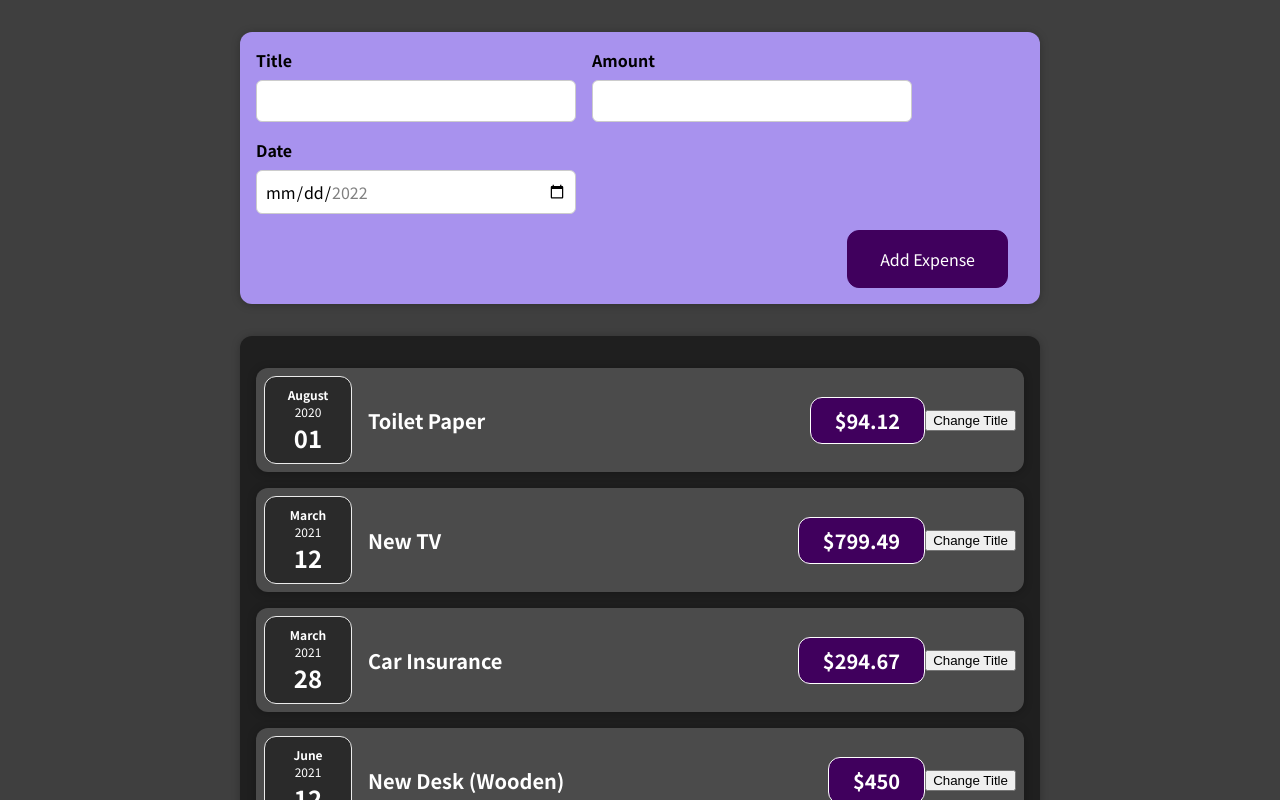
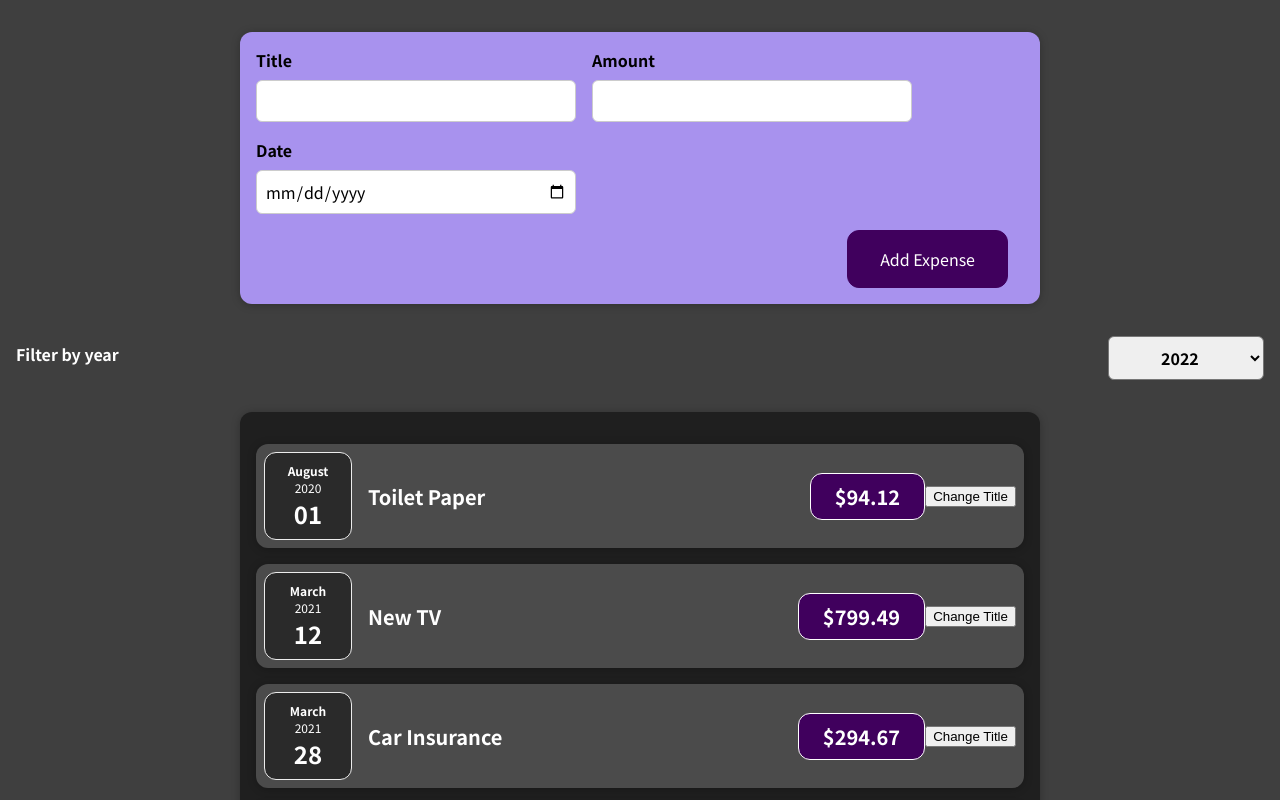
Before and after one commit to JackCode/001-starting-setup, a React (Create React App) app: page / in a window 1280 px wide. Shown: the top 800 px of the page. Built offline with nearby package versions, Linux system fonts and the light colour scheme.

Commit message:
Add expenses filter

```diff
--- a/src/components/Expenses/Expenses.js
+++ b/src/components/Expenses/Expenses.js
@@ -1,10 +1,19 @@
 import React from "react";
 import ExpenseItem from "./ExpenseItem";
 import Card from "../UI/Card";
+import ExpensesFilter from "./ExpensesFilter";
+
 import "./Expenses.css";
 
 const Expenses = function (props) {
+  const yearSelectedDataHandler = function (year) {
+    console.log("In Expenses.js");
+    console.log(year);
+  };
+
   return (
+    <div>
+      <ExpensesFilter onYearSelected={yearSelectedDataHandler} />
       <Card className="expenses">
         {props.expenses.map((exp, i) => (
           <ExpenseItem
@@ -15,6 +24,7 @@ const Expenses = function (props) {
           />
         ))}
       </Card>
+    </div>
   );
 };
 
--- /dev/null
+++ b/src/components/Expenses/ExpensesFilter.css
@@ -0,0 +1,24 @@
+.expenses-filter {
+  color: white;
+  padding: 0 1rem;
+}
+
+.expenses-filter__control {
+  display: flex;
+  width: 100%;
+  align-items: center;
+  justify-content: space-between;
+  margin: 1rem 0;
+}
+
+.expenses-filter label {
+  font-weight: bold;
+  margin-bottom: 0.5rem;
+}
+
+.expenses-filter select {
+  font: inherit;
+  padding: 0.5rem 3rem;
+  font-weight: bold;
+  border-radius: 6px;
+}
--- /dev/null
+++ b/src/components/Expenses/ExpensesFilter.js
@@ -0,0 +1,25 @@
+import React from "react";
+
+import "./ExpensesFilter.css";
+
+const ExpensesFilter = function (props) {
+  const onYearChangedHandler = function (event) {
+    props.onYearSelected(event.target.value);
+  };
+
+  return (
+    <div className="expenses-filter">
+      <div className="expenses-filter__control">
+        <label>Filter by year</label>
+        <select onChange={onYearChangedHandler}>
+          <option value="2022">2022</option>
+          <option value="2021">2021</option>
+          <option value="2020">2020</option>
+          <option value="2019">2019</option>
+        </select>
+      </div>
+    </div>
+  );
+};
+
+export default ExpensesFilter;
--- a/src/components/NewExpense/ExpenseForm.js
+++ b/src/components/NewExpense/ExpenseForm.js
@@ -74,7 +74,7 @@ const ExpenseForm = function (props) {
           <label>Date</label>
           <input
             type="date"
-            min="2022-01-01"
+            min="2019-01-01"
             max="2022-12-31"
             onChange={dateChangeHandler}
             value={enteredDate}
```
Lines whose indentation alone changed are shown as unchanged.
